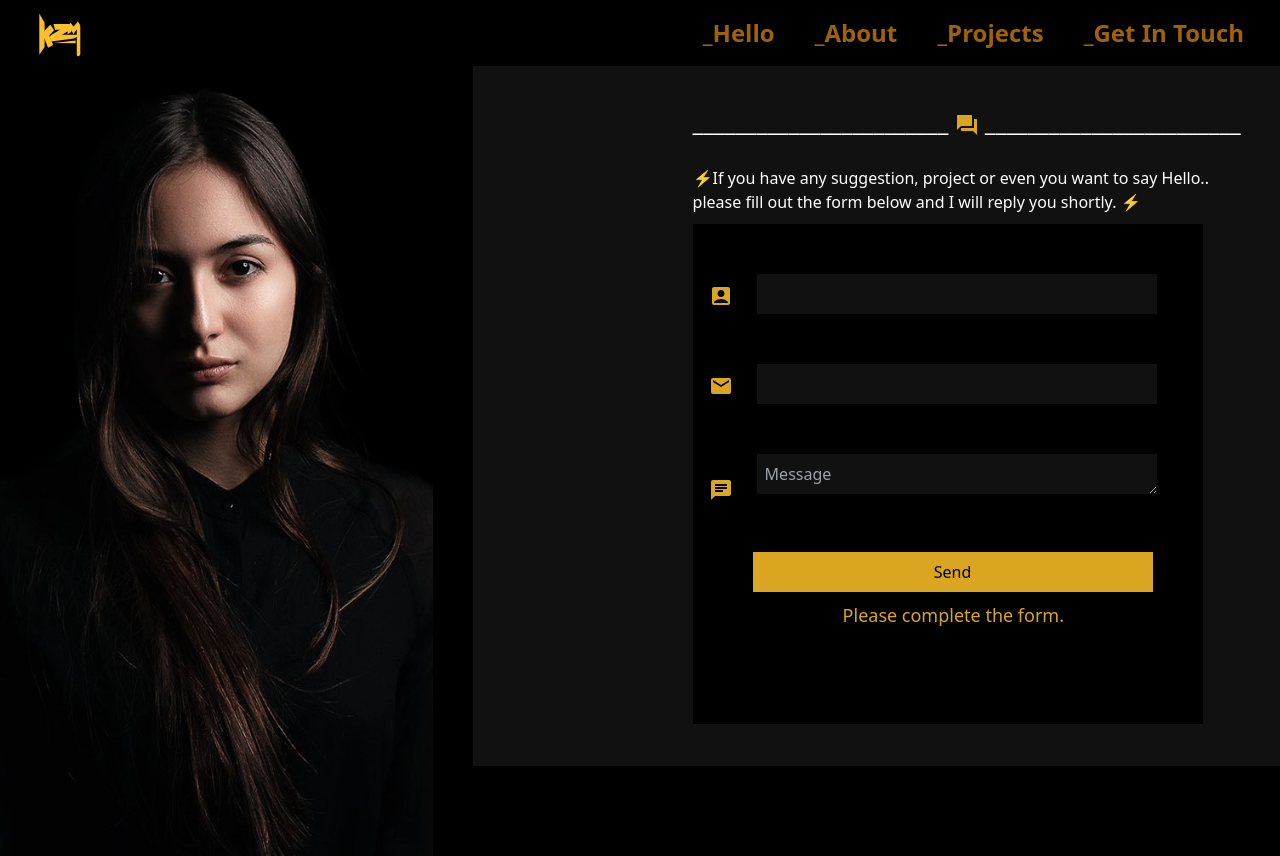
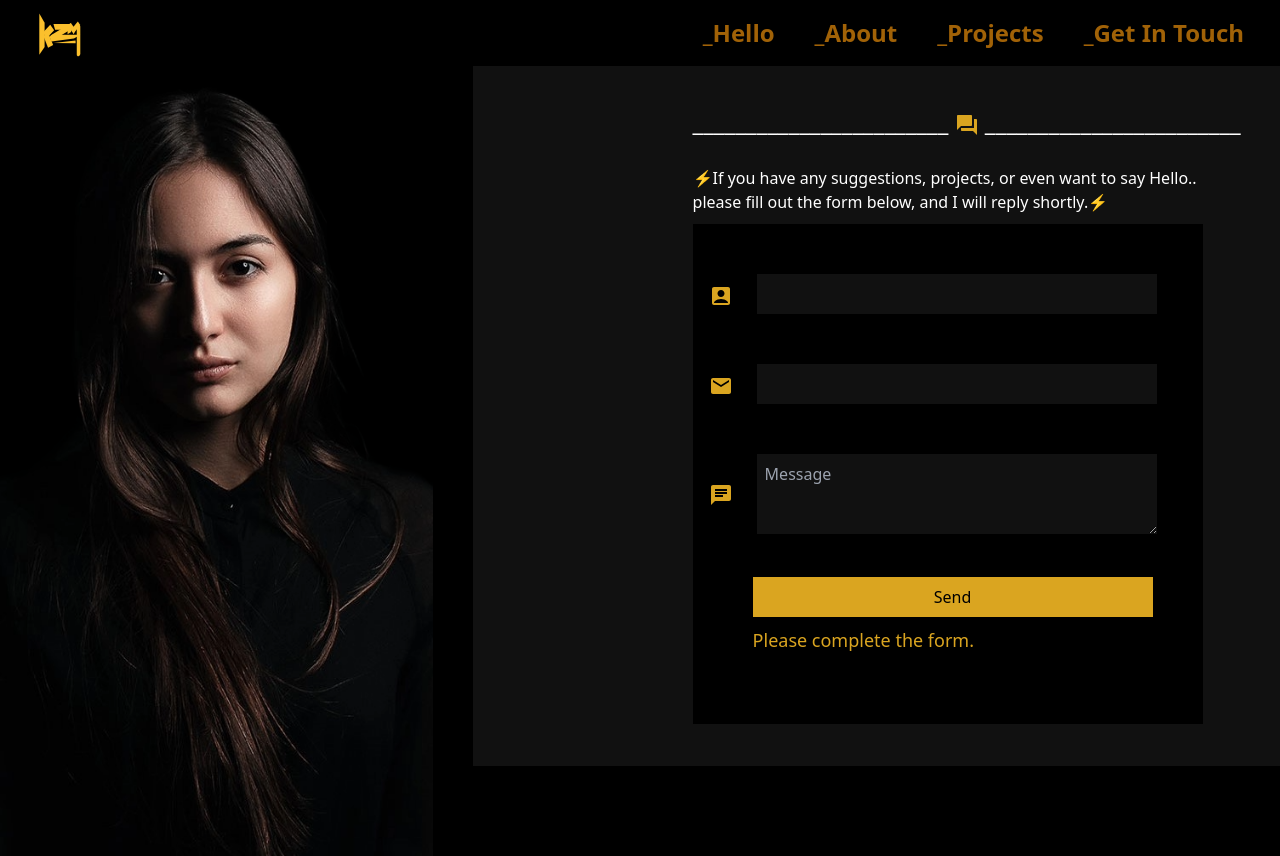
Before and after one commit to kzmfhm/my-portfolio, a React (Create React App) app: page /contact in a window 1280 px wide. Both pictures are taken after a click on the button "Send". Built offline with nearby package versions, Linux system fonts and the light colour scheme.

Commit message:
Styling in pages

```diff
--- a/src/pages/Contact/index.jsx
+++ b/src/pages/Contact/index.jsx
@@ -1,12 +1,13 @@
-import React,{useState} from 'react';
+import React, { useState } from 'react';
 import Navbar from '../../components/Navbar';
 import WomenImg from '../../images/woman1.png';
 import AccountBoxIcon from '@mui/icons-material/AccountBox';
 import QuestionAnswerIcon from '@mui/icons-material/QuestionAnswer';
 import EmailIcon from '@mui/icons-material/Email';
 import ChatIcon from '@mui/icons-material/Chat';
+import './style.css';
+
 const Contact = () => {
-
   const [name, setName] = useState('');
   const [email, setEmail] = useState('');
   const [message, setMessage] = useState('');
@@ -14,8 +15,6 @@ const Contact = () => {
   const [responseMessage, setResponseMessage] = useState('');
   const [isLoading, setIsLoading] = useState(false); // Step 1
   const baseUrl = 'http://localhost:8000';
-
-
 
   const validateEmail = (email) => {
     const isValid = /^[^\s@]+@[^\s@]+\.[^\s@]+$/.test(email);
@@ -52,13 +51,13 @@ const Contact = () => {
       });
 
       if (res.status > 199 && res.status < 300) {
-        setResponseMessage('Message Send Successfully!');
+        setResponseMessage('Message Sent Successfully!');
       } else {
         setResponseMessage('Error sending email. Please try again.');
       }
     } catch (error) {
       console.error('Error sending email:', error);
-      setResponseMessage('Error sending email. Please try again.');
+      setResponseMessage('Error sending email.');
     } finally {
       setIsLoading(false); // Reset loading state
     }
@@ -72,57 +71,68 @@ const Contact = () => {
           <img src={WomenImg} alt='Woman' />
         </div>
         <div class='md:h-[700px] h-[700px] md:mt-[10px] mt-[20px] md:ml-10 md:w-[950px] w-[350px] ml-[20px] bg-[#111]'>
-        <p class='md:ml-[220px] h-[30px] md:mt-[40px] align-middle text-white text-2xl cursor-pointer transition ease-in-out delay-90 hover:text-yellow-600  hover:-translate-y-1 hover:scale-110 duration-100 ...'>
+          <p class='md:ml-[220px] h-[30px] md:mt-[40px] align-middle text-white text-2xl cursor-pointer transition ease-in-out delay-90 hover:text-yellow-600  hover:-translate-y-1 hover:scale-110 duration-100 ...'>
+
             ________________________{' '}
             <span className='mt-[-20px]'>
-              <QuestionAnswerIcon style={{color: '#daa520' }} />
-            </span>{' '} ________________________
+              <QuestionAnswerIcon style={{ color: '#daa520' }} />
+            </span>{' '}
+            ________________________
           </p>
+
           <p class='md:ml-[220px] mt-[30px] align-middle text-white text-1xl cursor-pointer transition ease-in-out delay-150 hover:text-yellow-600'>
-
-          ⚡If you have any suggestion, project or even you want to say Hello..<br/> please fill out the form below and I will reply you shortly.
-          ⚡</p>
+            ⚡If you have any suggestions, projects, or even want to say
+            Hello..<br /> please fill out the form below, and I will reply
+            shortly.⚡
+          </p>
 
           <form className='bg-[#000000]  md:ml-[220px] ml-[20px] w-[310px] h-[500px] md:h-[500px] md:w-[510px]'>
             <ul class='mt-[10px]'>
               <li className=''>
-                <label class='mx-4'> <AccountBoxIcon style={{color: '#daa520' }}/></label>
-                <input class='mt-[50px] mx-2 text-yellow-700 p-2 bg-[#111] h-[40px] md:w-[400px]'
-                  id="name"
-                  label="Enter your name.."
-                  variant="standard"
+                <label class='mx-4'>
+                  {' '}
+                  <AccountBoxIcon style={{ color: '#daa520' }} />
+                </label>
+                <input
+                  class='mt-[50px] mx-2 text-yellow-700 p-2 bg-[#111] h-[40px] md:w-[400px]'
+                  id='name'
+                  label='Enter your name..'
+                  variant='standard'
                   value={name}
                   onChange={(e) => setName(e.target.value)}
                   required
-
                 />
               </li>
               <li className=''>
-              <label class='mx-4'> <EmailIcon style={{color: '#daa520' }}/></label>
-                <input class='mt-[50px] mx-2 text-yellow-700 p-2 bg-[#111] h-[40px] md:w-[400px]'
-                  id="email"
-                  label="Enter your email.."
-                  variant="standard"
+                <label class='mx-4'>
+                  {' '}
+                  <EmailIcon style={{ color: '#daa520' }} />
+                </label>
+                <input
+                  class='mt-[50px] mx-2 text-yellow-700 p-2 bg-[#111] h-[40px] md:w-[400px]'
+                  id='email'
+                  label='Enter your email..'
+                  variant='standard'
                   value={email}
                   onChange={(e) => {
                     setEmail(e.target.value);
                     setEmailValidationMessage('');
                   }}
                   required
-                  InputProps={{
-                    style: {
-                      color: 'white', // Text color
-                      // Add other styles here
-                    },
-                  }}
                 />
                 {emailValidationMessage && (
                   <p className='error-message'>{emailValidationMessage}</p>
                 )}
               </li>
               <li>
-              <label class='mx-4'> <ChatIcon style={{color: '#daa520' }}/></label>
-                <textarea class='mt-[50px] mx-2 text-yellow-700 p-2 bg-[#111] h-[40px] md:w-[400px]'
+                <label class='mx-4'>
+                  {' '}
+                  <ChatIcon
+                    style={{ marginBottom: '70px', color: '#daa520' }}
+                  />
+                </label>
+                <textarea
+                  class='md:mt-[50px] mt-[50px] mx-2 text-yellow-700 p-2 bg-[#111] md:h-[80px] w-[200px] md:w-[400px]'
                   onChange={(e) => setMessage(e.target.value)}
                   name='message'
                   placeholder='Message'
@@ -131,26 +141,22 @@ const Contact = () => {
               <li>
                 {/* Conditional rendering based on isLoading */}
                 {isLoading ? (
-                  <button class='mt-[50px] mx-2 text-white bg-[#daa520] p-2  h-[40px] md:w-[400px]' disabled>
+                  <div className='loader-wrapper'>
                     <div className='loader'></div>
-                  </button>
+                  </div>
                 ) : (
                   <input
-                    className='md:mt-[50px] md:ml-[60px] text-[#000000] p-2 bg-[#111] h-[40px] md:w-[400px]'
+                    className='md:ml-[60px] ml-[60px] text-[#000000] p-2 w-[200px] bg-[#111] h-[40px] md:w-[400px]'
                     type='button'
                     value='Send'
                     onClick={sendEmail}
                     disabled={isLoading}
-                    style={{ backgroundColor: '#daa520' }} // Add this style
+                    style={{ backgroundColor: '#daa520' }}
                   />
                 )}
-               {responseMessage && !isLoading && (
-
-                  <p className='mt-[50]' style={{ marginTop:'10px',marginLeft:'150px',color: '#daa520', fontSize: '18px' }}>
-                    {responseMessage}
-                  </p>
+                {responseMessage && !isLoading && (
+                  <p className='loading-tag'>{responseMessage}</p>
                 )}
-
               </li>
             </ul>
           </form>
--- /dev/null
+++ b/src/pages/Contact/style.css
@@ -0,0 +1,34 @@
+body {
+    background-color: #000000;
+    height: 100vh;
+    margin: 0;
+    overflow-x: hidden;
+    z-index: -1;
+  }
+.loading-tag {
+    color: #daa520;
+    font-size: 18px;
+    margin-top: 10px;
+    margin-left: 60px;
+
+}
+.loader-wrapper {
+    display: flex;
+    align-items: center;
+    justify-content: center;
+    margin-top: 10px;
+  }
+
+  .loader {
+    border: 4px solid rgba(255, 255, 255, 0.3);
+    border-radius: 50%;
+    border-top: 4px solid #daa520;
+    width: 24px;
+    height: 24px;
+    animation: spin 1s linear infinite;
+  }
+
+  @keyframes spin {
+    0% { transform: rotate(0deg); }
+    100% { transform: rotate(360deg); }
+  }
```
